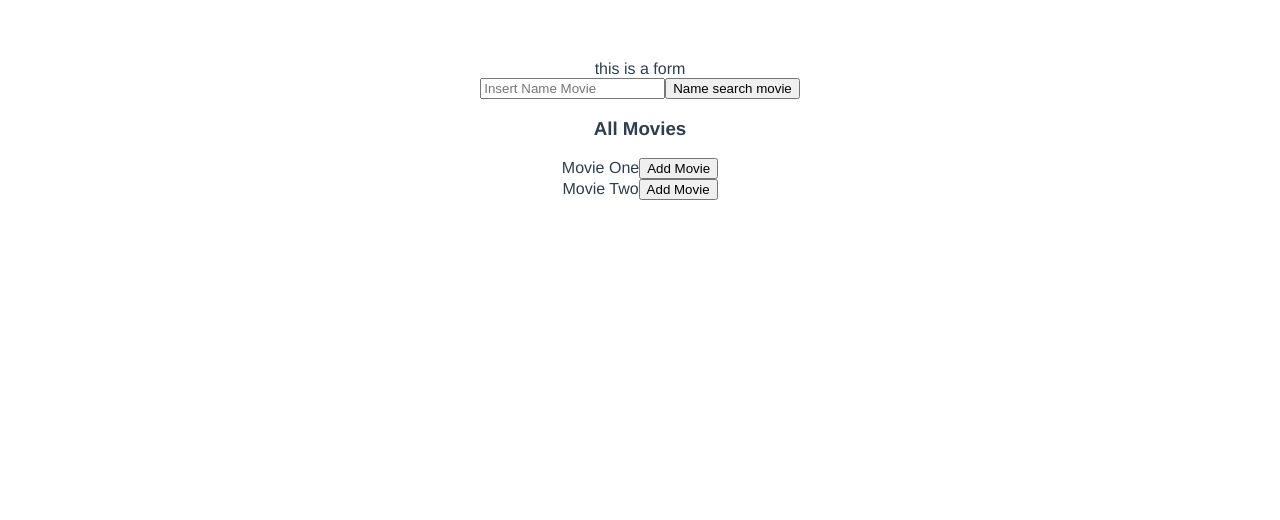
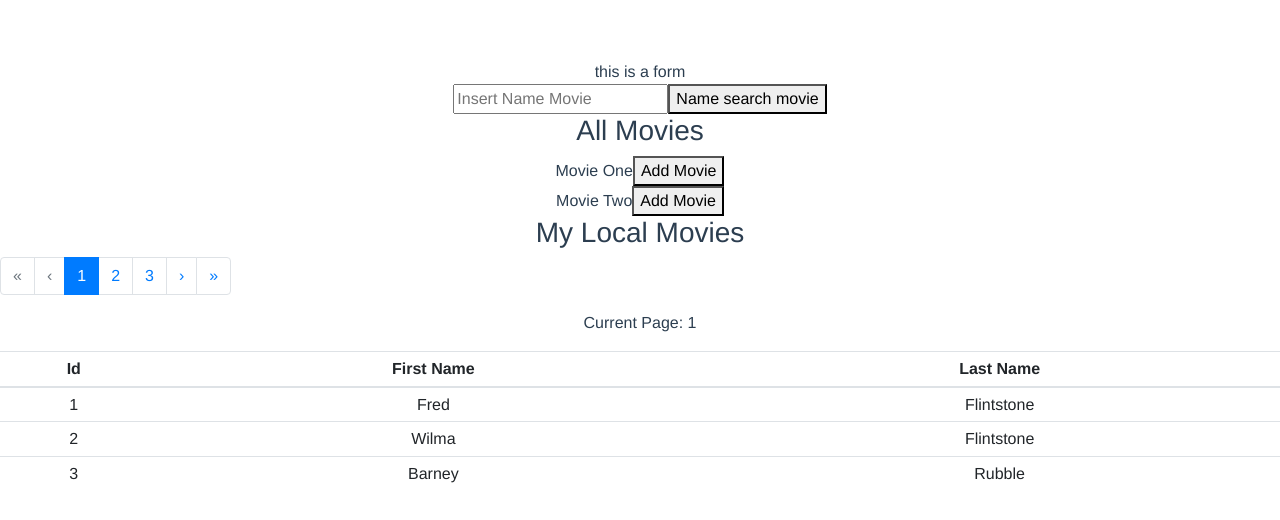
Before and after one commit to jstiven01/Movie-Store, a Vue app: page / in a window 1280 px wide. Shown: the top 520 px of the page. Built offline with nearby package versions, Linux system fonts and the light colour scheme.

Commit message:
Adding pagination with bootstrap Vue

```diff
--- a/package.json
+++ b/package.json
@@ -9,6 +9,8 @@
   },
   "dependencies": {
     "axios": "^0.19.2",
+    "bootstrap": "^4.4.1",
+    "bootstrap-vue": "^2.5.0",
     "core-js": "^3.6.4",
     "vue": "^2.6.11",
     "vuex": "^3.1.2"
--- a/src/App.vue
+++ b/src/App.vue
@@ -2,20 +2,24 @@
   <div id="app">
     <MovieForm />
     <MovieList />
+    <Pagination />
 
   </div>
 </template>
 
 <script>
-import MovieForm from './components/MovieForm'
-import MovieList from './components/MovieList'
+import MovieForm from './components/MovieForm.vue';
+import MovieList from './components/MovieList.vue';
+import Pagination from './components/Pagination.vue';
+
 export default {
   name: 'App',
   components: {
     MovieForm,
-    MovieList
-  }
-}
+    MovieList,
+    Pagination,
+  },
+};
 </script>
 
 <style>
--- a/src/components/MovieList.vue
+++ b/src/components/MovieList.vue
@@ -1,6 +1,6 @@
 <template>
     <div>
-
+        <h3>My Local Movies</h3>
     </div>
 </template>
 
--- /dev/null
+++ b/src/components/Pagination.vue
@@ -0,0 +1,47 @@
+<template>
+  <div class="overflow-auto">
+    <b-pagination
+      v-model="currentPage"
+      :total-rows="rows"
+      :per-page="perPage"
+      aria-controls="my-table"
+    ></b-pagination>
+
+    <p class="mt-3">Current Page: {{ currentPage }}</p>
+
+    <b-table
+      id="my-table"
+      :items="items"
+      :per-page="perPage"
+      :current-page="currentPage"
+      small
+    ></b-table>
+  </div>
+</template>
+
+<script>
+export default {
+  data() {
+    return {
+      perPage: 3,
+      currentPage: 1,
+      items: [
+        { id: 1, first_name: 'Fred', last_name: 'Flintstone' },
+        { id: 2, first_name: 'Wilma', last_name: 'Flintstone' },
+        { id: 3, first_name: 'Barney', last_name: 'Rubble' },
+        { id: 4, first_name: 'Betty', last_name: 'Rubble' },
+        { id: 5, first_name: 'Pebbles', last_name: 'Flintstone' },
+        { id: 6, first_name: 'Bamm Bamm', last_name: 'Rubble' },
+        { id: 7, first_name: 'The Great', last_name: 'Gazzoo' },
+        { id: 8, first_name: 'Rockhead', last_name: 'Slate' },
+        { id: 9, first_name: 'Pearl', last_name: 'Slaghoople' },
+      ],
+    };
+  },
+  computed: {
+    rows() {
+      return this.items.length;
+    },
+  },
+};
+</script>
--- a/src/vuex/module/movies.js
+++ b/src/vuex/module/movies.js
@@ -16,6 +16,7 @@
       },
       { withCredentials: true },
     );
+    console.log(response.data);
     commit('setMovies', response.data.results);
   },
 };
```
Also changed, not shown: src/main.js (+14 -6 lines), 1 other file (tests, documents, lock files or other folders).
